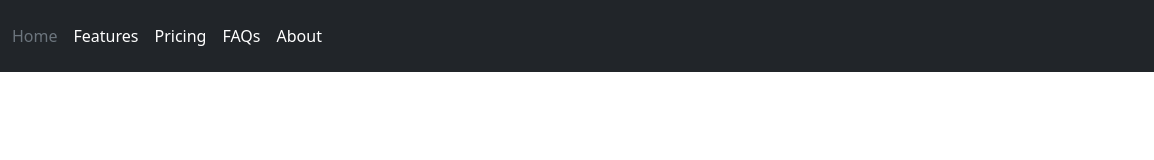
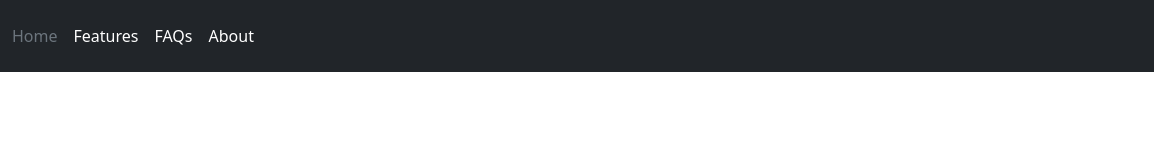
Before and after one commit to paprika-and-fish/Vibez, a plain HTML site: page index.html in a window 1280 px wide. Shown: the full height of the page, 126-1280 px from the left. Drawn offline with nearby package versions, Linux system fonts and the light colour scheme.

Commit message:
Update index.html

```diff
--- a/index.html
+++ b/index.html
@@ -73,7 +73,6 @@
         <ul class="nav col-12 col-lg-auto me-lg-auto mb-2 justify-content-center mb-md-0">
           <li><a href="#" class="nav-link px-2 text-secondary">Home</a></li>
           <li><a href="#" class="nav-link px-2 text-white">Features</a></li>
-          <li><a href="#" class="nav-link px-2 text-white">Pricing</a></li>
           <li><a href="#" class="nav-link px-2 text-white">FAQs</a></li>
           <li><a href="#" class="nav-link px-2 text-white">About</a></li>
         </ul>
```
